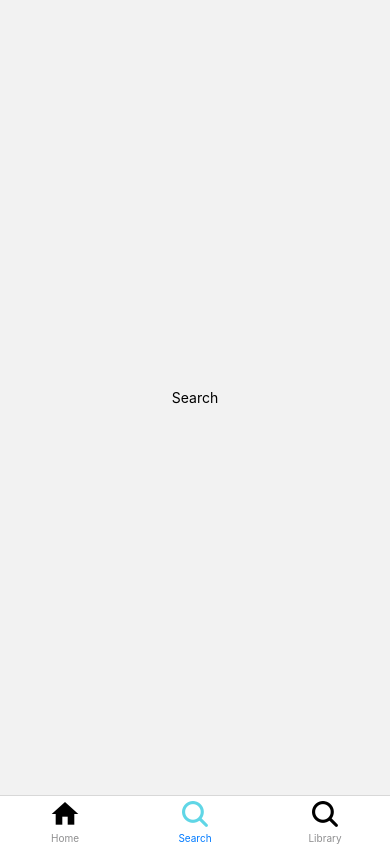
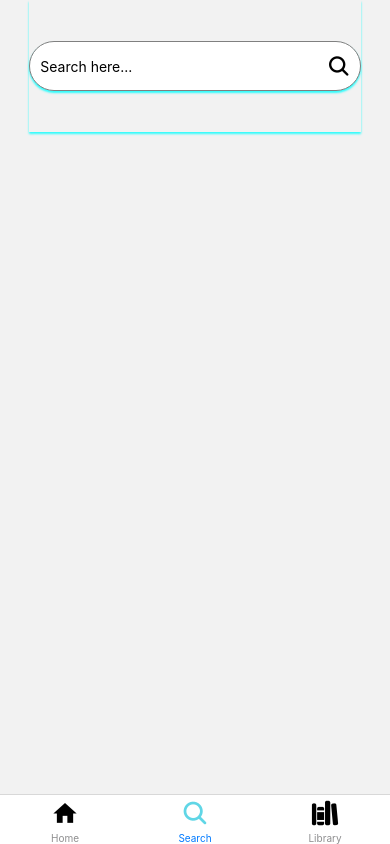
Before and after one commit to HKThanh/Music-Stream-App, a React Native app: screen /Search in a window 390 px wide. Built offline with nearby package versions, Linux system fonts and the light colour scheme.

Commit message:
UI: adding Search Screen

```diff
--- a/App.js
+++ b/App.js
@@ -29,14 +29,14 @@ const StackNavigator = () => {
 
 const TabNavigator = () => {
   return (
-    <Tab.Navigator screenOptions={{headerShown: false}}>
+    <Tab.Navigator screenOptions={{headerShown: false, tabBarStyle: {height: 50},}}>
       <Tab.Screen
         name="Home"
         component={StackNavigator}
         options={{
           tabBarIcon:
             ({focused}) => (
-              <MaterialCommunityIcons name="home" color={focused ? '#60D6E6' : 'black'} size={32} />
+              <MaterialCommunityIcons name="home" color={focused ? '#60D6E6' : 'black'} size={28} />
             ),
         }}
       />
@@ -46,7 +46,7 @@ const TabNavigator = () => {
         options={{
           tabBarIcon:
             ({focused}) => (
-              <Ionicons name="search" color={focused ? '#60D6E6' : 'black'} size={32} />
+              <Ionicons name="search" color={focused ? '#60D6E6' : 'black'} size={28} />
             ),
         }}
       />
@@ -57,7 +57,7 @@ const TabNavigator = () => {
           tabBarLabel: 'Library',
           tabBarIcon:
             ({focused}) => (
-              <Ionicons name="search" color={focused ? '#60D6E6' : 'black'} size={32} />
+              <Ionicons name="library" color={focused ? '#60D6E6' : 'black'} size={28} />
             ),
         }}
       />
--- a/Screens/HomeScreen.js
+++ b/Screens/HomeScreen.js
@@ -303,6 +303,7 @@ const styles = StyleSheet.create({
     headerImage: {
         width: "100%",
         height: "100%",
+        marginTop: 20,
     },
     content: {
         padding: 16,
--- a/Screens/Search.js
+++ b/Screens/Search.js
@@ -1,19 +1,92 @@
-import {View, Text, TouchableOpacity, StyleSheet} from 'react-native';
+import React, { useState } from 'react';
+import { View, Text, TextInput, StyleSheet, KeyboardAvoidingView, Platform, TouchableWithoutFeedback, Keyboard } from 'react-native';
+import Ionicons from '@expo/vector-icons/Ionicons';
 
 const Search = () => {
+    const [searchText, setSearchText] = useState('');
+    const [isFocused, setIsFocused] = useState(false);
+
+    const searchSuggestion = [
+        'Search suggestion 1',
+        'Search suggestion 2',
+        'Search suggestion 3',
+        'Search suggestion 4',
+        'Search suggestion 5',
+    ]
+
+    const handleFocus = () => {
+        setIsFocused(true);
+    };
+
+    const handleBlur = () => {
+        setIsFocused(false);
+    };
+
     return (
-        <View style={styles.container}>
-            <Text>Search</Text>
-        </View>
-    )
-}
+        <KeyboardAvoidingView
+            behavior={Platform.OS === 'ios' ? 'padding' : 'height'}
+            style={styles.container}
+        >
+            <TouchableWithoutFeedback onPress={Keyboard.dismiss}>
+                <View style={styles.innerContainer}>
+                    <View style={[{ flex: 1, justifyContent: 'center', width: '85%' }, styles.buttonShadow]}>
+                        <TextInput
+                            placeholder='Search here...'
+                            style={[styles.input, styles.buttonShadow]}
+                            value={searchText}
+                            onChangeText={(text) => setSearchText(text)}
+                            onFocus={handleFocus}
+                            onBlur={handleBlur}
+                        />
+                        <Ionicons
+                            name={isFocused ? "close-circle" : "search"}
+                            size={24}
+                            color="black"
+                            style={{ position: 'absolute', right: 10 }}
+                            onPress={() => {
+                                setSearchText('');
+                                Keyboard.dismiss();
+                                setIsFocused(false);
+                            }}
+                        />
+                    </View>
+                    <View style={{flex: 5, width: '85%'}}>
+                        {isFocused && searchSuggestion.map((suggestion, index) => (
+                            <View key={index} style={{width: '100%', padding: 10, borderBottomWidth: 1, borderBottomColor: '#ccc' }}>
+                                <Text>{suggestion}</Text>
+                            </View>
+                        ))}
+                    </View>
+                </View>
+            </TouchableWithoutFeedback>
+        </KeyboardAvoidingView>
+    );
+};
 
 const styles = StyleSheet.create({
     container: {
+        flex: 1
+    },
+    innerContainer: {
         flex: 1,
-        justifyContent: "center",
-        alignItems: "center"
-    }
-})
+        justifyContent: 'center',
+        alignItems: 'center',
+    },
+    input: {
+        height: 50,
+        borderColor: 'gray',
+        borderWidth: 1,
+        paddingLeft: 10,
+        borderRadius: 30,
+        backgroundColor: '#fff'
+    },
+    buttonShadow: {
+        shadowColor: 'cyan',
+        shadowOffset: { width: 0, height: 2 },
+        shadowOpacity: 0.8,
+        shadowRadius: 2,
+        elevation: 20,
+    },
+});
 
 export default Search;
```
